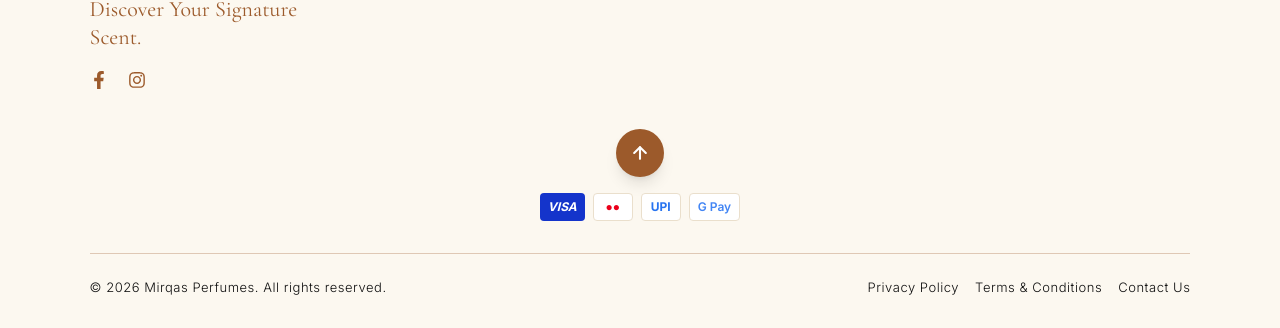
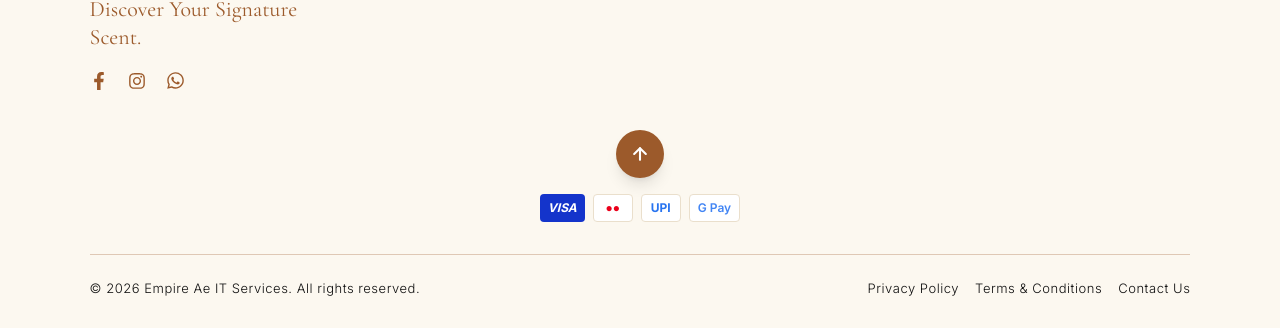
Before and after one commit to athmaja664/-mirqas_perfumes, a Next.js app: page /login in a window 1280 px wide. Shown: the part 1316-1644 px from the top of the page. Built offline with nearby package versions, Linux system fonts and the light colour scheme; no server answers.

Commit message:
fix(footer): link official Instagram profile and WhatsApp chat

```diff
--- a/components/Footer.tsx
+++ b/components/Footer.tsx
@@ -10,6 +10,7 @@ import {
 import {
   FaFacebookF,
   FaInstagram,
+  FaWhatsapp,
 } from "react-icons/fa";
 
 // ---- Fonts and colours: same as the "Choose Your Bottle" section ----
@@ -116,13 +117,23 @@ export default function Footer() {
               </a>
 
               <a
-                href="https://www.instagram.com/"
+                href="https://www.instagram.com/mirqas.in?obrf=MWp2MWphMmp5bGY4Mw=="
                 target="_blank"
                 rel="noopener noreferrer"
                 aria-label="Instagram"
                 className="transition-colors hover:text-[#7D4720]"
               >
                 <FaInstagram size={18} />
+              </a>
+
+              <a
+                href="https://wa.me/919946185557"
+                target="_blank"
+                rel="noopener noreferrer"
+                aria-label="WhatsApp"
+                className="transition-colors hover:text-[#7D4720]"
+              >
+                <FaWhatsapp size={19} />
               </a>
             </div>
           </div>
@@ -187,7 +198,7 @@ export default function Footer() {
               </a>
 
               <a
-                href="https://wa.me/YOUR_WHATSAPP_NUMBER"
+                href="https://wa.me/919946185557"
                 target="_blank"
                 rel="noopener noreferrer"
                 className="flex items-start gap-1.5 transition-colors hover:text-[#9C5A2B] md:items-center md:gap-2"
@@ -237,7 +248,7 @@ export default function Footer() {
         {/* Copyright */}
         <div className="flex flex-col gap-2 pt-4 text-[11px] tracking-[0.03em] md:gap-4 md:pt-6 md:text-[13px] md:tracking-[0.04em] lg:flex-row lg:items-center lg:justify-between">
           <p className="m-0 text-center lg:text-left">
-            © {new Date().getFullYear()} Mirqas Perfumes. All rights reserved.
+            © {new Date().getFullYear()} Empire Ae IT Services. All rights reserved.
           </p>
 
           <nav
```
